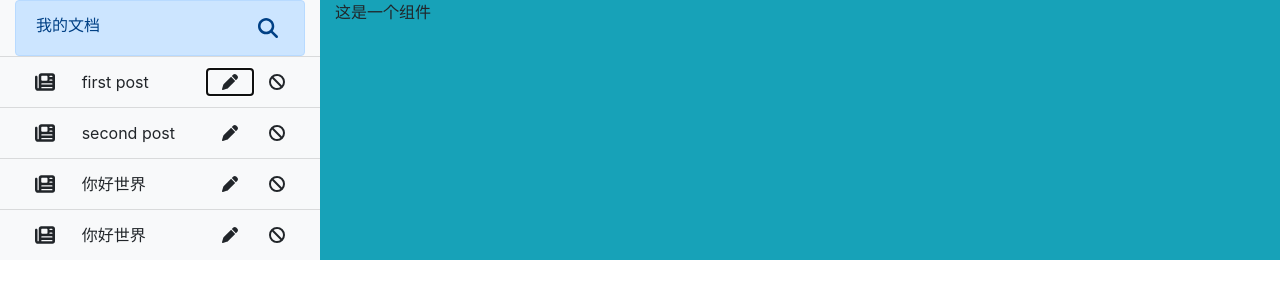
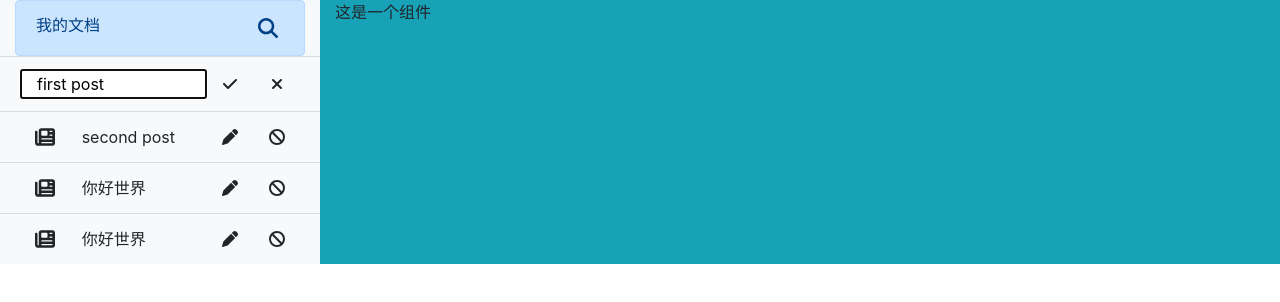
Before and after one commit to wangxyang/EMDE, a React (Create React App) app: page / in a window 1280 px wide. Both pictures are taken after a click on the button 229 px from the left and 82 px from the top of the page. Shown: the top 302 px of the page. Built offline with nearby package versions, Linux system fonts and the light colour scheme.

Commit message:
EMDE-1-文件列表组件增加交互及键盘响应事件

```diff
--- a/src/App.js
+++ b/src/App.js
@@ -16,6 +16,9 @@ function App() {
             />
             <FileList
               files={defaultFiles}
+              onFileDelete = {(id) => {console.log(id)}}
+              onFileClick = {(id) => {console.log(id)}}
+              onSaveEdit = {(id, newValue) => {console.log(id, newValue)}}
             />
         </div>
         <div className='col-9 bg-info right-panel'>
--- a/src/components/FileList.js
+++ b/src/components/FileList.js
@@ -1,18 +1,68 @@
 //左侧菜单-文件列表组件
 import React, {useState, useEffect, useRef} from "react";
 import { FontAwesomeIcon } from '@fortawesome/react-fontawesome'
-import { faPen, faBan, faNewspaper} from '@fortawesome/free-solid-svg-icons'
+import { faPen, faBan, faNewspaper, faXmark, faCheck} from '@fortawesome/free-solid-svg-icons'
 import { PropTypes } from "prop-types";
 
 const FileList = ({ files, onFileClick, onSaveEdit, onFileDelete}) => {
+    const [ editStatus, setEditStatus] = useState(false)
+    const [ value, setValue ] = useState('')
+    let node = useRef(null)
+
+    //关闭重命名编辑器
+    const cancleEdit = (event) => {
+        event.preventDefault()
+        setEditStatus(false)
+        setValue('')
+    }
+
+    //完成重命名编辑
+    const completeEdit = (event) => {
+        event.preventDefault()
+        setEditStatus(false)
+        setValue('')
+    }
+
+    useEffect(() =>{
+        //添加点击搜索后光标聚焦搜索框事件
+        if(editStatus){
+            node.current.focus()
+        }
+    },[editStatus])
+
+    useEffect(() => {
+        //添加键盘响应事件 enter/esc
+        const handleInputEvent = (event) =>{
+            const { keyCode } = event
+            if(keyCode === 13 && editStatus){
+                //通过编辑状态id找到对应正在编辑的文件
+                const editItem = files.find(file => file.id === editStatus)
+                onSaveEdit(editItem.id, value)
+                //完成编辑
+                completeEdit(event)
+            }else if(keyCode === 27){
+                //取消编辑
+                cancleEdit(event)
+            }
+        }
+        document.addEventListener('keyup', handleInputEvent)
+        return () => {
+            document.removeEventListener('keyup', handleInputEvent)
+        }
+    })
+
     return (
         <ul className="list-group list-group-flush file-list ">
             {
                 files.map(file => (
+
                     <li
                         className="row list-group-item bg-light d-flex justify-content-between align-items-center "
                         key={file.id}
                     >
+                        {
+                            (file.id !== editStatus) &&
+                            <>
                                 <span className="col-2" size='lg'>
                                     <FontAwesomeIcon icon={faNewspaper} size="lg" />
                                 </span>
@@ -25,17 +75,46 @@ const FileList = ({ files, onFileClick, onSaveEdit, onFileDelete}) => {
                                 <button
                                     type="button"
                                     className="icon-button col-2"
-                            onClick={() => {}}
+                                    onClick={() => {setEditStatus(file.id); setValue(file.title)}}
                                 >
                                     <FontAwesomeIcon icon={faPen} title="编辑"/>
                                 </button>
                                 <button
                                     type="button"
                                     className="icon-button col-2"
-                            onClick={() => {}}
+                                    onClick={() => {onFileDelete(file.id)}}
                                 >
                                     <FontAwesomeIcon icon={faBan} title="删除" />
                                 </button>
+                            </>
+                        }
+                        {
+                             (file.id === editStatus) &&
+                             <>
+                                 <input
+                                    className="col -8"
+                                    type="text"
+                                    value={value}
+                                    ref={node}
+                                    onChange={(e) => {setValue(e.target.value)}}
+                                 >
+                                 </input>
+                                 <button
+                                     type="button"
+                                     className="icon-button col-2"
+                                     onClick={() => {setEditStatus(false); onSaveEdit(file.id, {value})}}
+                                 >
+                                     <FontAwesomeIcon icon={faCheck} title="确定"/>
+                                 </button>
+                                 <button
+                                     type="button"
+                                     className="icon-button col-2"
+                                     onClick={cancleEdit}
+                                 >
+                                     <FontAwesomeIcon icon={faXmark} title="取消"/>
+                                 </button>
+                             </>
+                        }
                     </li>
                 ))
             }
@@ -44,7 +123,10 @@ const FileList = ({ files, onFileClick, onSaveEdit, onFileDelete}) => {
 }
 
 FileList.propTypes = {
-    files: PropTypes.array
+    files: PropTypes.array,
+    onFileClick: PropTypes.func,
+    onFileDelete: PropTypes.func,
+    onSaveEdit: PropTypes.func,
   }
 
 export default FileList
```
Lines whose indentation alone changed are shown as unchanged.
